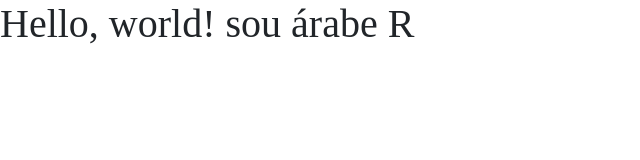
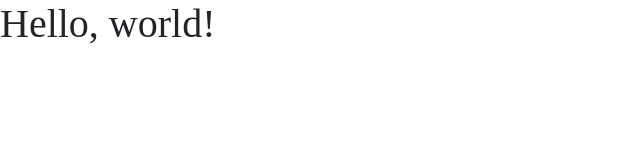
Before and after one commit to tugaincdev/projeto1, a plain HTML site: page www/index.html in a window 1280 px wide. Shown: the whole page, without its empty margins (0-640 px from the left). Drawn offline with nearby package versions, Linux system fonts and the light colour scheme; a web font is replaced by a local one.

Commit message:
Update index.html
reverter este filho

```diff
--- a/www/index.html
+++ b/www/index.html
@@ -23,7 +23,7 @@
     />
   </head>
   <body>
-    <h1>Hello, world! sou árabe R</h1>
+    <h1>Hello, world!</h1>
     <script
       src="https://cdn.jsdelivr.net/npm/bootstrap@5.3.3/dist/js/bootstrap.bundle.min.js"
       integrity="sha384-YvpcrYf0tY3lHB60NNkmXc5s9fDVZLESaAA55NDzOxhy9GkcIdslK1eN7N6jIeHz"
```
